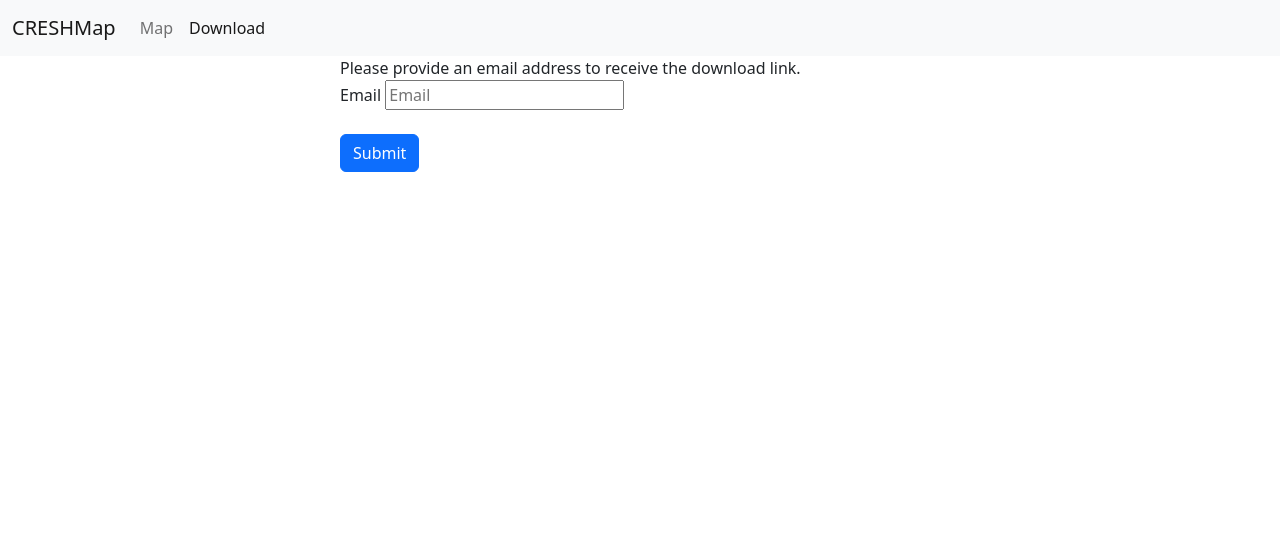
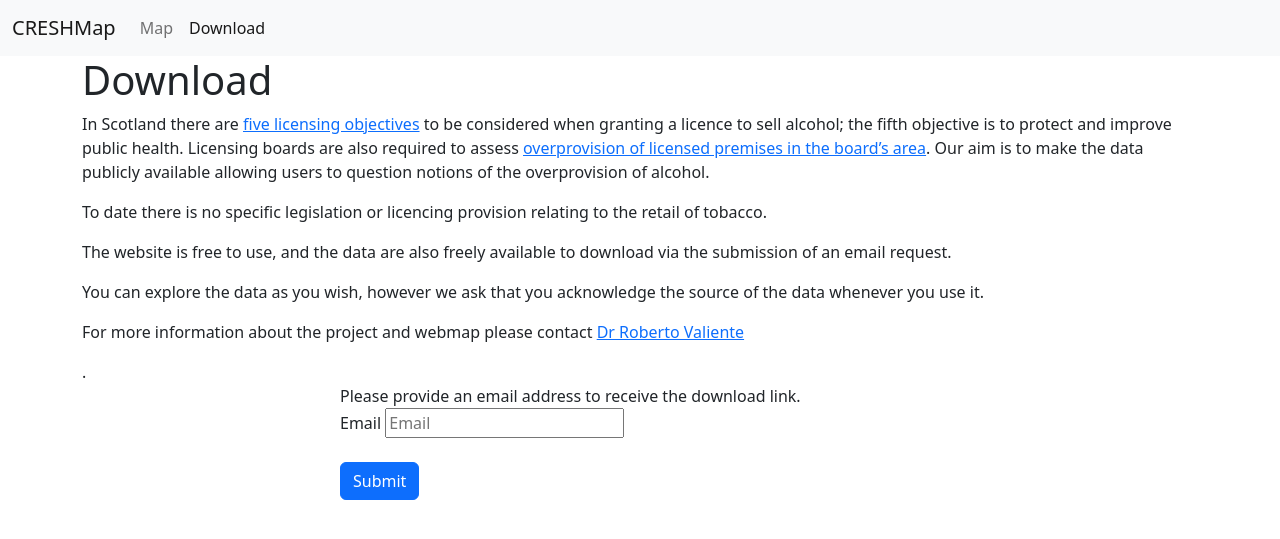
Before and after one commit to dawiedotcom/CRESHMap, a Flask app: page /download in a window 1280 px wide. Shown: the top 539 px of the page. Run offline with Flask 3, Linux system fonts and the light colour scheme; parts of the project's set-up code (start-up, migrations or seed data) failed here and were passed over.

Commit message:
Add text for the Download page

```diff
--- a/CRESHMap/templates/download.html
+++ b/CRESHMap/templates/download.html
@@ -4,6 +4,21 @@
 {% block content %}
 
 <div class="container">
+
+    <h1>Download</h1>
+    <p>In Scotland there are <a href="https://www.gov.scot/publications/alcohol-licensing-guidance/pages/licensing-legislation/">five licensing objectives</a> to be considered when granting a licence to sell alcohol; the fifth objective is to protect and improve public health. Licensing boards are also required to assess
+        <a href="https://www.gov.scot/publications/licensing-scotland-act-2005-section-142-guidance-licensing-boards/pages/6/"> overprovision of licensed premises in the board’s area</a>. Our aim is to make the data publicly available allowing users to question notions of the overprovision of alcohol.</p>
+
+    <p> To date there is no specific legislation or licencing provision relating to the retail of tobacco.</p>
+
+    <p>The website is free to use, and the data are also freely available to download via the submission of an email request.</p>
+
+    <p>You can explore the data as you wish, however we ask that you acknowledge the source of the data whenever you use it.</p>
+
+    <p>For more information about the project and webmap please contact <a href="mailto:Roberto.Valiente@ed.ac.uk">Dr Roberto Valiente</a></p>.
+
+
+
     <div style="width:600px; margin:0 auto;">
         <form method="post">
             Please provide an email address to receive the download link.
```
